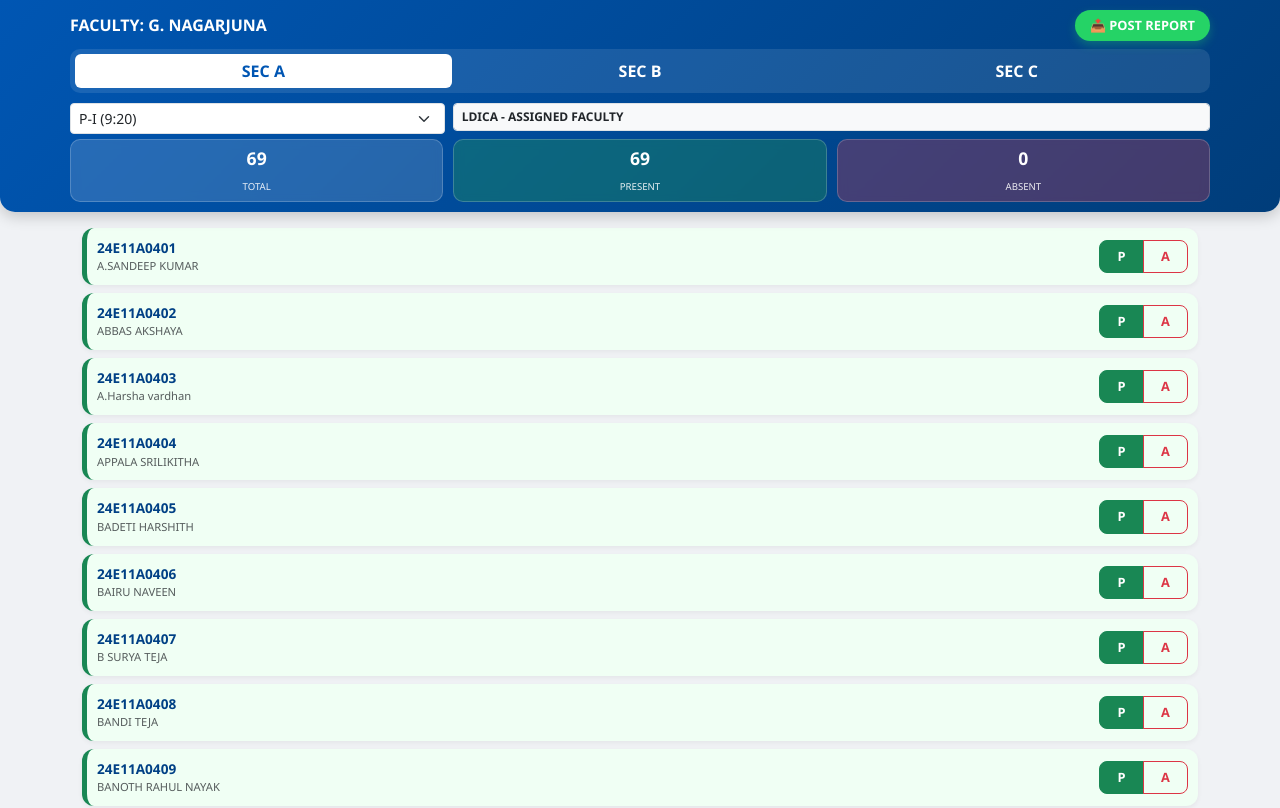
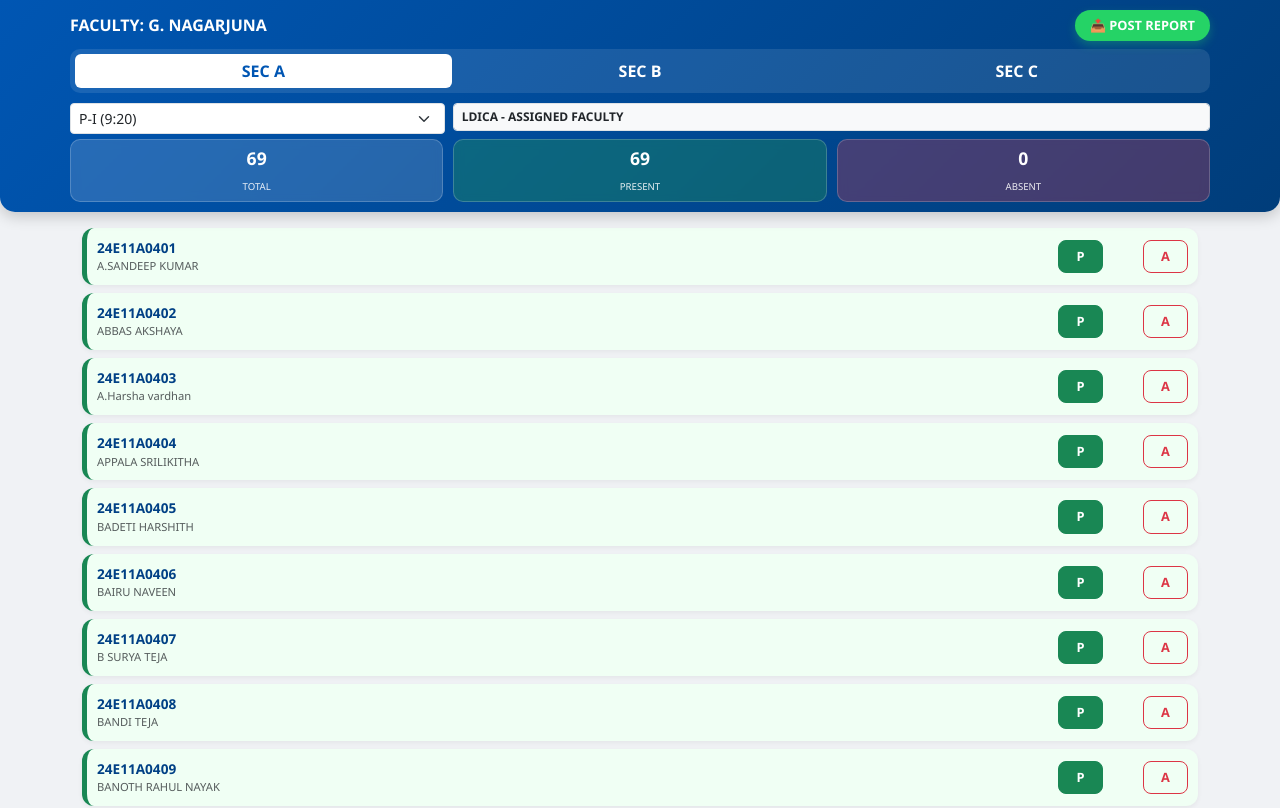
Before and after one commit to gnagarjuna-blip/ECE-ATTEDENCE-ECA, a plain HTML site: page index.html in a window 1280 px wide. Shown: the top 808 px of the page. Drawn offline with nearby package versions, Linux system fonts and the light colour scheme.

Commit message:
Update index.html

```diff
--- a/index.html
+++ b/index.html
@@ -35,6 +35,13 @@
             padding: 10px; display: flex; justify-content: space-between;
             align-items: center; border-left: 5px solid #ccc;
             box-shadow: 0 2px 5px rgba(0,0,0,0.05);
+        }
+
+        /* --- NEW CSS FOR BUTTON SPACING --- */
+        .attendance-actions {
+            display: flex;
+            gap: 40px; /* This creates the "2 tabs" space between P and A */
+            align-items: center;
         }
 
         .marked-present { border-left-color: var(--present); background: #f0fff4; }
@@ -202,7 +209,6 @@
         {r:"25E15A0455", n:"I VAISHNAVI"}
     ]
 };
-    // Updated Schedules based on Timetable images
     const sectionSchedules = {
         'A': {
             'MON': ['ADC', 'ECA', 'LDICA', 'PTSP', 'EMTL', 'ADC', 'ECA'],
@@ -258,7 +264,7 @@
                     <div class="fw-bold" style="font-size: 0.85rem; color: #004085;">${s.r}</div>
                     <div class="text-muted" style="font-size: 0.7rem;">${s.n}</div>
                 </div>
-                <div class="btn-group">
+                <div class="attendance-actions">
                     <button class="btn btn-success btn-attendance" onclick="mark('${s.r}','P')">P</button>
                     <button class="btn btn-outline-danger btn-attendance" onclick="mark('${s.r}','A')">A</button>
                 </div>
```
